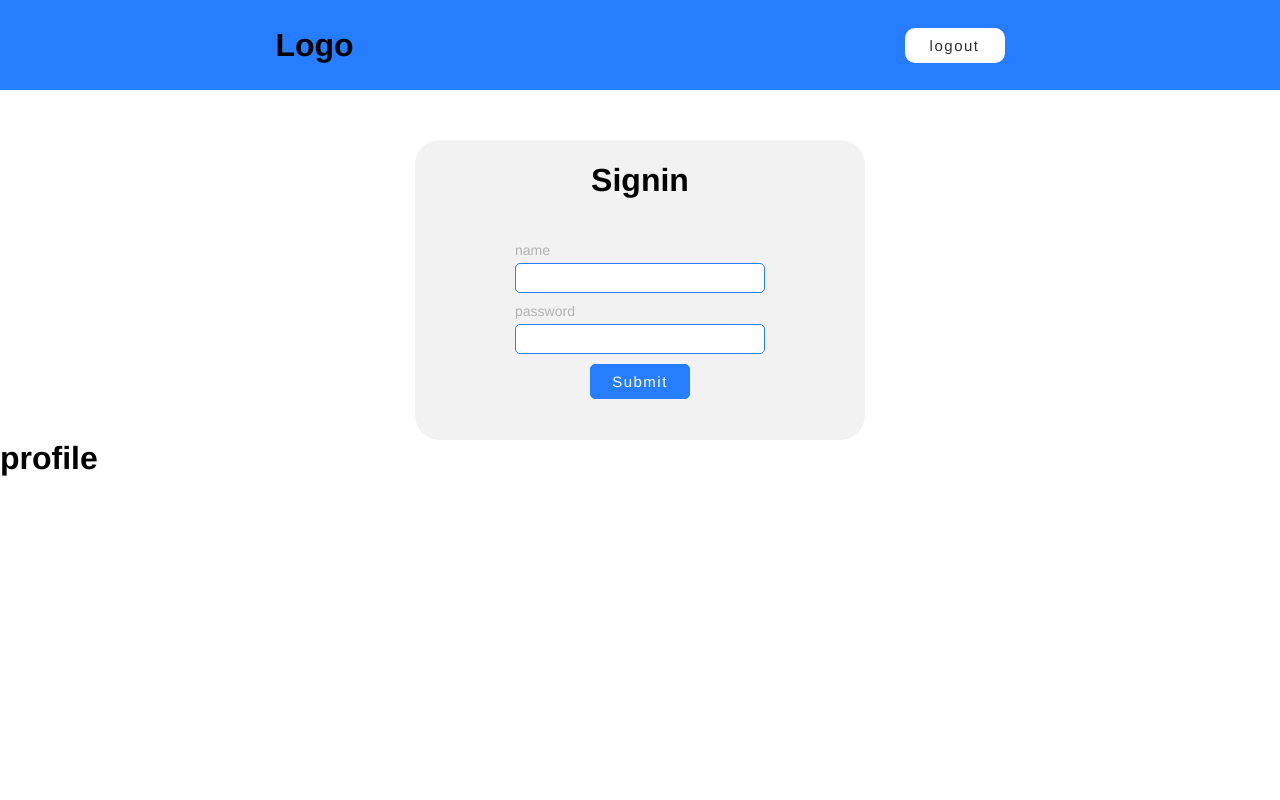
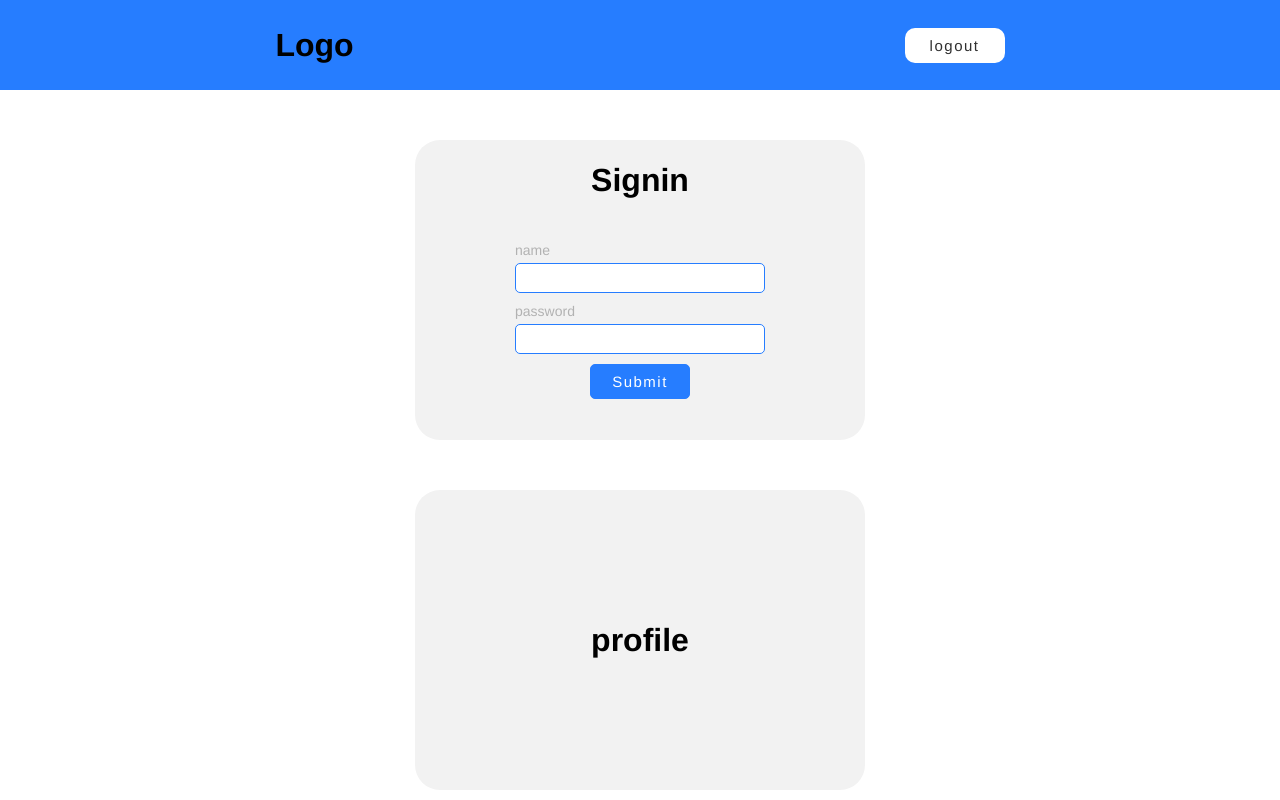
Before and after one commit to elyncss/Login_data_b, a React (Vite) app in the folder login/: page /profile in a window 1280 px wide. Built offline with nearby package versions, Linux system fonts and the light colour scheme.

Commit message:
adding logout and useNavigate

```diff
--- a/login/package.json
+++ b/login/package.json
@@ -11,6 +11,7 @@
   "dependencies": {
     "react": "^18.2.0",
     "react-dom": "^18.2.0",
+    "react-toastify": "^9.1.2",
     "sass": "^1.62.0"
   },
   "devDependencies": {
--- a/login/src/App.tsx
+++ b/login/src/App.tsx
@@ -4,26 +4,29 @@ import Header from "./pages/headre/header";
 import Profile from "../src/pages/profile/profile";
 import { BrowserRouter, Route, Routes } from "react-router-dom";
 import Login from "./pages/login/Login";
+import { ToastContainer } from "react-toastify";
+import 'react-toastify/dist/ReactToastify.css';
 
 function App(props: any) {
   const [token, setToken] = useState(false);
 
   console.log(token);
 
-  useEffect(() => {
-    const storedName = localStorage.getItem('username');
-    const storedPassword = localStorage.getItem('userpassword');
-    if(storedName && storedPassword) {
-      setToken(true);
-      window.location.href = '/profile';
+  // useEffect(() => {
+  //   const storedName = localStorage.getItem('username');
+  //   const storedPassword = localStorage.getItem('userpassword');
+  //   if(storedName && storedPassword) {
+  //     setToken(true);
+  //     // window.location.href = '/profile';
 
-    }
-  },);
+  //   }
+  // },);
 
   return (
     <div className="wrapper">
       <Header />
-      {!token && <Login/>}
+      {!token && <Login setToken = {setToken}/>}
+      <ToastContainer />
       <Routes>
         <Route path="/profile" element={<Profile />} />
       </Routes>
--- a/login/src/pages/headre/header.scss
+++ b/login/src/pages/headre/header.scss
@@ -1,4 +1,3 @@
-
 @import "../../assets/styles/index.scss";
 
 .header {
@@ -20,5 +19,10 @@
         align-self: center;
         border: none;
         border-radius: rem(10);
+
+        &:hover {
+            background-color: rgb(32, 32, 32);
+            color: #ffffff;
         }
     }
+}
--- a/login/src/pages/headre/header.tsx
+++ b/login/src/pages/headre/header.tsx
@@ -1,10 +1,17 @@
 import "./header.scss";
 
 const Header = () => {
+
+    const logOutHandler = (e: any) => {
+        e.preventDefault()
+        localStorage.removeItem('username');
+        localStorage.removeItem('userpassword');
+        window.location.href = "/";
+    }
     return (
         <div className="header">
             <h1>Logo</h1>
-            <button className="btn">logout</button>
+            <button className="btn" onClick={logOutHandler}>logout</button>
         </div>
     );
 };
--- a/login/src/pages/login/Login.tsx
+++ b/login/src/pages/login/Login.tsx
@@ -1,9 +1,22 @@
 import { useEffect, useRef, useState } from "react";
+import { useNavigate } from "react-router-dom";
 import "./login.scss";
+import { ToastContainer, toast } from 'react-toastify';
 
 const Login = (props: any) => {
   const [name, setName] = useState<string>('');
   const [password, setPassword] = useState<string>('');
+  const navigate = useNavigate()
+
+  useEffect(() => {
+    const storedName = localStorage.getItem('username');
+    const storedPassword = localStorage.getItem('userpassword');
+    if(storedName && storedPassword) {
+      props.setToken(true);
+
+
+    }
+  }, []);
 
 
 
@@ -21,8 +34,23 @@ const Login = (props: any) => {
     if(activeName && activePassword) {
       localStorage.setItem('username', activeName);
       localStorage.setItem('userpassword', activePassword);
+      props.setToken(true);
+      navigate('/profile');
 
+    }else {
+      console.log('wrong name and password')
+      toast.error(' Wrong name and password!', {
+        position: "bottom-left",
+        autoClose: 5000,
+        hideProgressBar: false,
+        closeOnClick: true,
+        pauseOnHover: true,
+        draggable: true,
+        progress: undefined,
+        theme: "colored",
+        });
     }
+
   };
 
 
--- a/login/src/pages/login/login.scss
+++ b/login/src/pages/login/login.scss
@@ -25,6 +25,8 @@
             border: rem(1) solid $light-blue;
             border-radius: rem(5);
             margin-bottom: rem(10);
+            font-size: rem(20);
+            padding: rem(5);
         }
 
         label {
--- /dev/null
+++ b/login/src/pages/profile/profile.scss
@@ -0,0 +1,13 @@
+@import "../../assets/styles/index.scss";
+
+.profile {
+    background-color: #f2f2f2;
+    width: rem(450);
+    height: rem(300);
+    margin-inline: auto;
+    display: flex;
+    flex-direction: column;
+    align-items: center;
+    justify-content: space-around;
+    border-radius: rem(25);
+    margin-top: rem(50);}
--- a/login/src/pages/profile/profile.tsx
+++ b/login/src/pages/profile/profile.tsx
@@ -1,8 +1,13 @@
 import React from 'react'
+import './profile.scss';
 
 function profile() {
   return (
+    <>
+    <div className='profile'>
     <h1>profile</h1>
+    </div>
+    </>
   )
 }
 
```
Also changed, not shown: 1 other file (tests, documents, lock files or other folders). Lines whose indentation alone changed are shown as unchanged.
